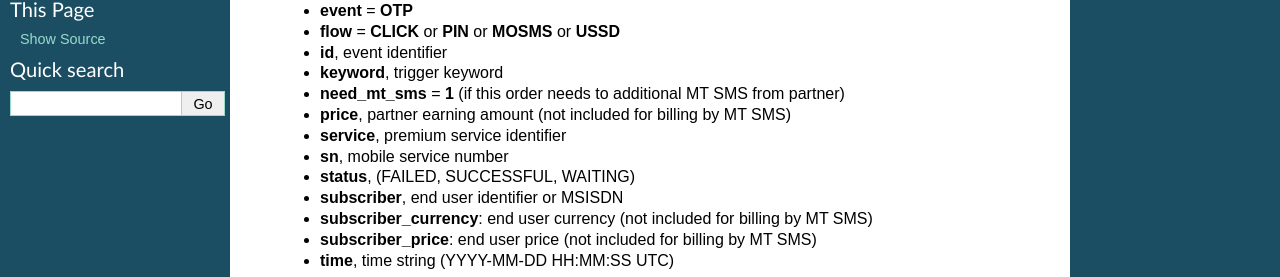
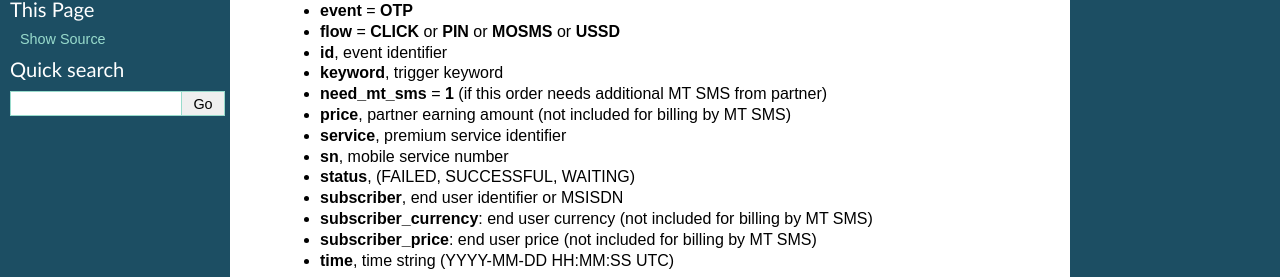
Before and after one commit to megasyst/lab, a Sphinx documentation site: the page built from docs/3_one_time_payment.rst, in a window 1280 px wide. Shown: the part 273-550 px from the top of the page. Built offline with Sphinx 7.4.7, drawn with Linux system fonts in a browser that asks for light colours.

```diff
--- a/docs/3_one_time_payment.rst
+++ b/docs/3_one_time_payment.rst
@@ -15,7 +15,7 @@ The platform notificates partners by HTTP with next parameters:
   * **flow** = **CLICK** or **PIN** or **MOSMS** or **USSD**
   * **id**, event identifier
   * **keyword**, trigger keyword
-  * **need_mt_sms** = **1** (if this order needs to additional MT SMS from partner)
+  * **need_mt_sms** = **1** (if this order needs additional MT SMS from partner)
   * **price**, partner earning amount (not included for billing by MT SMS)
   * **service**, premium service identifier
   * **sn**, mobile service number
```
